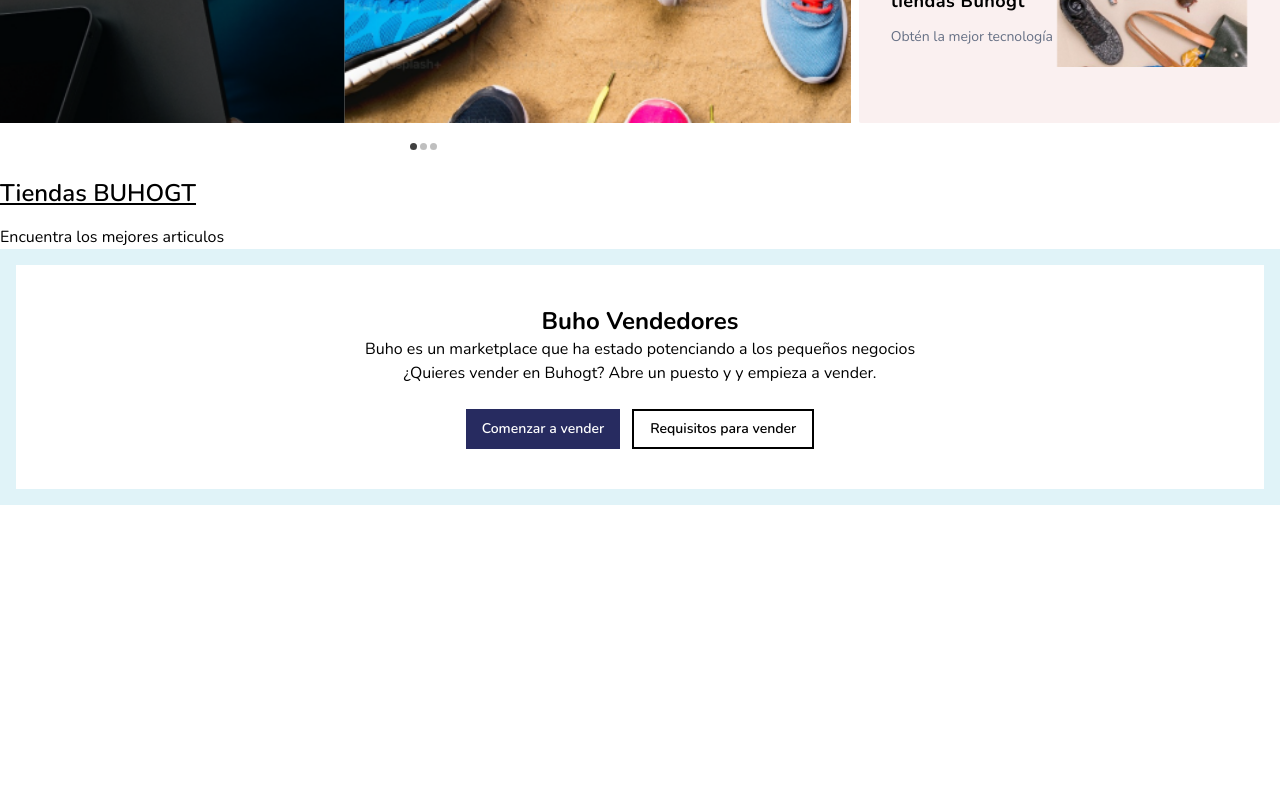
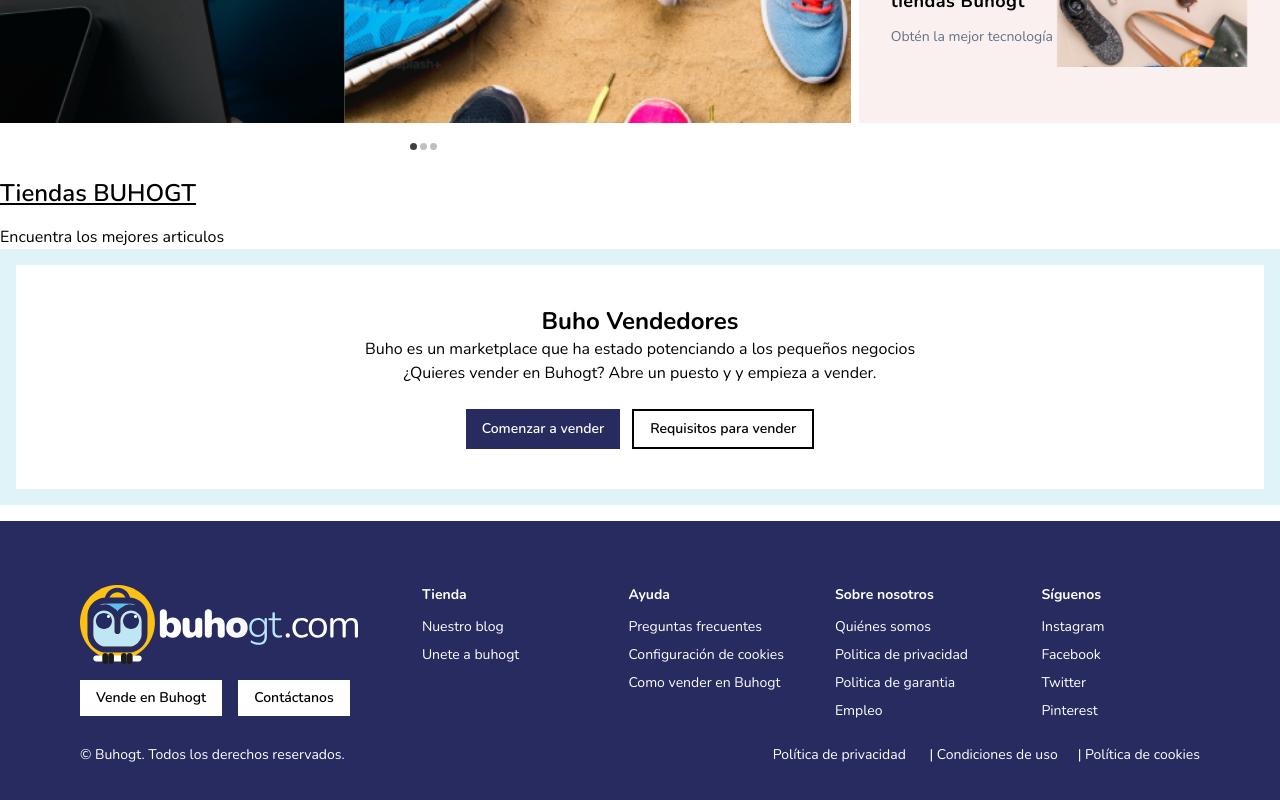
Before and after one commit to elmergustavo/buho-gt, a Next.js app: page / in a window 1280 px wide. Shown: the part 584-1384 px from the top of the page. Before the commit the page ends 1089 px from the top, so only its background shows below. Built offline with nearby package versions, Linux system fonts and the light colour scheme.

Commit message:
create component footer

```diff
--- a/app/globals.css
+++ b/app/globals.css
@@ -13,6 +13,42 @@
   body {
     @apply font-inter;
   }
+}
+
+
+
+.paddings {
+  @apply lg:px-20 py-6 px-5;
+}
+
+/* Footer */
+.footer {
+  @apply flex-col paddings w-full gap-20 bg-[#272B60] text-white;
+}
+
+.footer_copyright {
+  @apply max-sm:flex-col w-full text-sm font-normal;
+}
+
+.footer_column {
+  @apply flex-1 flex flex-col gap-3 text-sm min-w-max;
+}
+
+
+.flexCenter {
+  @apply flex justify-center items-center;
+}
+
+.flexBetween {
+  @apply flex justify-between items-center;
+}
+
+.flexStart {
+  @apply flex items-center justify-start;
+}
+
+.text-small {
+  @apply text-sm font-medium;
 }
 
 @layer utilities {
--- a/app/page.tsx
+++ b/app/page.tsx
@@ -1,10 +1,12 @@
 "use client";
 
+import Footer from "@/components/Footer";
 import Information from "@/components/Information";
 import ShopCard from "@/components/ShopCard";
 import Slider from "@/components/Slider";
 import Slideshow from "@/components/Slideshow";
 import LayoutMain from "@/components/layouts/LayoutMain";
+
 
 export default function Home() {
   return (
@@ -36,6 +38,7 @@
       </LayoutMain>
 
       <Information />
+      <Footer />
     </>
   );
 }
--- /dev/null
+++ b/components/Footer.tsx
@@ -0,0 +1,98 @@
+import Image from "next/image";
+import Link from "next/link";
+
+import { footerLinks } from "@/constant";
+
+type ColumnProps = {
+  title: string;
+  links: Array<string>;
+};
+
+const FooterColumn = ({ title, links }: ColumnProps) => (
+  <div className="footer_column">
+    <h4 className="font-bold">{title}</h4>
+    <ul className="flex flex-col gap-2 font-normal">
+      {links.map((link) => (
+        <Link href="/" key={link}>
+          {link}
+        </Link>
+      ))}
+    </ul>
+  </div>
+);
+
+const Footer = () => (
+  <section className=" footer mt-4">
+    <div className="max-w-10xl mx-auto py-10">
+      <div className="flex justify-between gap-16">
+        <div className="flex items-start flex-col">
+          <Image
+            src="/assets/logo/logo_horizontal_dark.svg"
+            width={400}
+            height={400}
+            alt="logo"
+          />
+
+          <div className="flex justify-between gap-4 pt-4 font-semibold">
+            <button className="px-4 py-2 text-sm bg-white text-black">
+              Vende en Buhogt
+            </button>
+            <button className="px-4 py-2 text-sm bg-white text-black">
+              Contáctanos
+            </button>
+          </div>
+        </div>
+        <div className="flex flex-col gap-12 w-full">
+          <div className="flex flex-wrap gap-12">
+            {/* <FooterColumn
+              title={footerLinks[0].title}
+              links={footerLinks[0].links}
+            /> */}
+
+            <div className="flex-1 flex flex-col gap-4">
+              <FooterColumn
+                title={footerLinks[1].title}
+                links={footerLinks[1].links}
+              />
+              {/* <FooterColumn
+              title={footerLinks[2].title}
+              links={footerLinks[2].links}
+            /> */}
+            </div>
+
+            <FooterColumn
+              title={footerLinks[3].title}
+              links={footerLinks[3].links}
+            />
+
+            <div className="flex-1 flex flex-col gap-4">
+              <FooterColumn
+                title={footerLinks[4].title}
+                links={footerLinks[4].links}
+              />
+              {/* <FooterColumn
+              title={footerLinks[5].title}
+              links={footerLinks[5].links}
+            /> */}
+            </div>
+
+            <FooterColumn
+              title={footerLinks[6].title}
+              links={footerLinks[6].links}
+            />
+          </div>
+        </div>
+      </div>
+      <div className="flexBetween footer_copyright mt-6">
+        <p>© Buhogt. Todos los derechos reservados.</p>
+        <p className="text-gray space-x-5">
+          <span className="">Política de privacidad </span>{" "}
+          <span>|  Condiciones de uso</span>
+          <span>|  Política de cookies</span>
+        </p>
+      </div>
+    </div>
+  </section>
+);
+
+export default Footer;
--- a/components/Navbar.tsx
+++ b/components/Navbar.tsx
@@ -25,7 +25,7 @@
           </p> */}
         </Link>
 
-        <div className="flex items-center gap-5">
+        <div className="flex items-center gap-5 font-semibold">
           {navIcons.map((icon) => (
             <Link href={icon.href} key={icon.alt}>
               <Image
--- a/constant/index.ts
+++ b/constant/index.ts
@@ -29,73 +29,72 @@
 
   export const footerLinks = [
     {
-      title: 'For developers',
+      title: '',
       links: [
         'Go Pro!',
-        'Explore development work',
-        'Development blog',
-        'Code podcast',
-        'Open-source projects',
-        'Refer a Friend',
-        'Code of conduct',
+        // 'Explore development work',
+        // 'Development blog',
+        // 'Code podcast',
+        // 'Open-source projects',
+        // 'Refer a Friend',
+        // 'Code of conduct',
       ],
     },
     {
-      title: 'Hire developers',
+      title: 'Tienda',
       links: [
-        'Post a job opening',
-        'Post a freelance project',
-        'Search for developers',
+        'Nuestro blog',
+        ' Unete a buhogt',
+        // 'Search for developers',
       ],
     },
     {
-      title: 'Brands',
+      title: 'Tienda',
       links: [
-        'Advertise with us',
+        'Nuestro blog',
       ],
     },
     {
-      title: 'Company',
+      title: 'Ayuda',
       links: [
-        'About',
-        'Careers',
-        'Support',
-        'Media kit',
-        'Testimonials',
-        'API',
-        'Terms of service',
-        'Privacy policy',
-        'Cookie policy',
+        'Preguntas frecuentes',
+        'Configuración de cookies',
+        'Como vender en Buhogt',
+        // 'Media kit',
+        // 'Testimonials',
+        // 'API',
+        // 'Terms of service',
+        // 'Privacy policy',
+        // 'Cookie policy',
       ],
     },
     {
-      title: 'Directories',
+      title: 'Sobre nosotros',
       links: [
-        'Development jobs',
-        'Developers for hire',
-        'Freelance developers for hire',
-        'Tags',
-        'Places',
+        'Quiénes somos',
+        'Politica de privacidad',
+        'Politica de garantia',
+        'Empleo',
+        // 'Places',
       ],
     },
     {
-      title: 'Development assets',
+      title: 'Síguenos',
       links: [
-        'Code Marketplace',
-        'GitHub Marketplace',
-        'NPM Registry',
-        'Packagephobia',
+        'Instagram',
+        'Facebook',
+        'Twitter',
+        'Pinterest',
       ],
     },
     {
-      title: 'Development Resources',
+      title: 'Síguenos',
       links: [
-        'Freelancing',
-        'Development Hiring',
-        'Development Portfolio',
-        'Development Education',
-        'Creative Process',
-        'Development Industry Trends',
+        'Instagram',
+        'Facebook',
+        'Twitter',
+        'Pinterest',
       ],
+
     },
   ];
--- a/tailwind.config.ts
+++ b/tailwind.config.ts
@@ -8,6 +8,13 @@
   theme: {
     extend: {
       colors: {
+        'nav-border': '#EBEAEA',
+        'light-white': '#FAFAFB',
+        'light-white-100': '#F1F4F5',
+        'light-white-200': '#d7d7d7',
+        'light-white-300': '#F3F3F4',
+        'light-white-400': '#E2E5F1',
+        'light-white-500': '#E4E4E4',
         primary: {
           DEFAULT: "#E43030",
           orange: "#D48D3B",
```
Also changed, not shown: public/assets/icons/like.svg, public/assets/logo/logo_horizontal_dark.svg (added).
